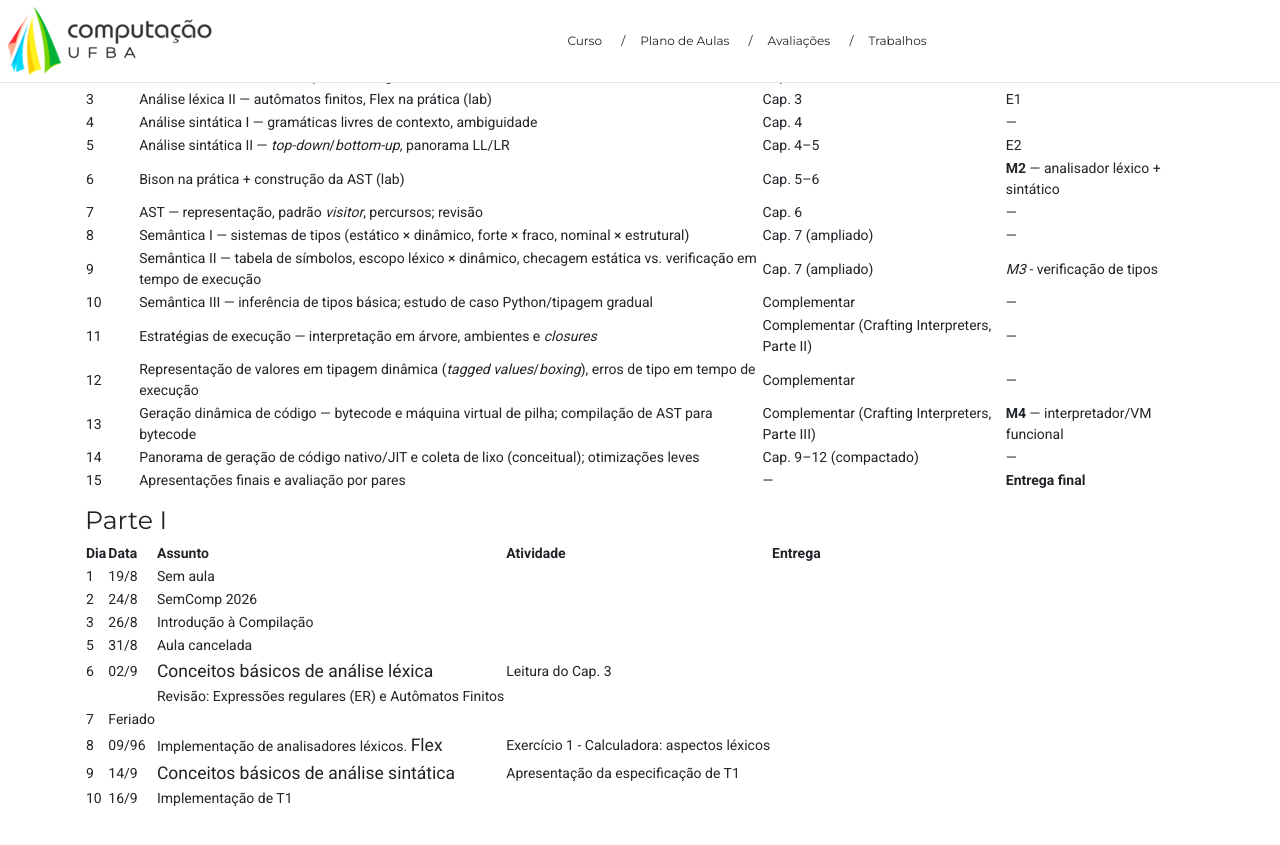
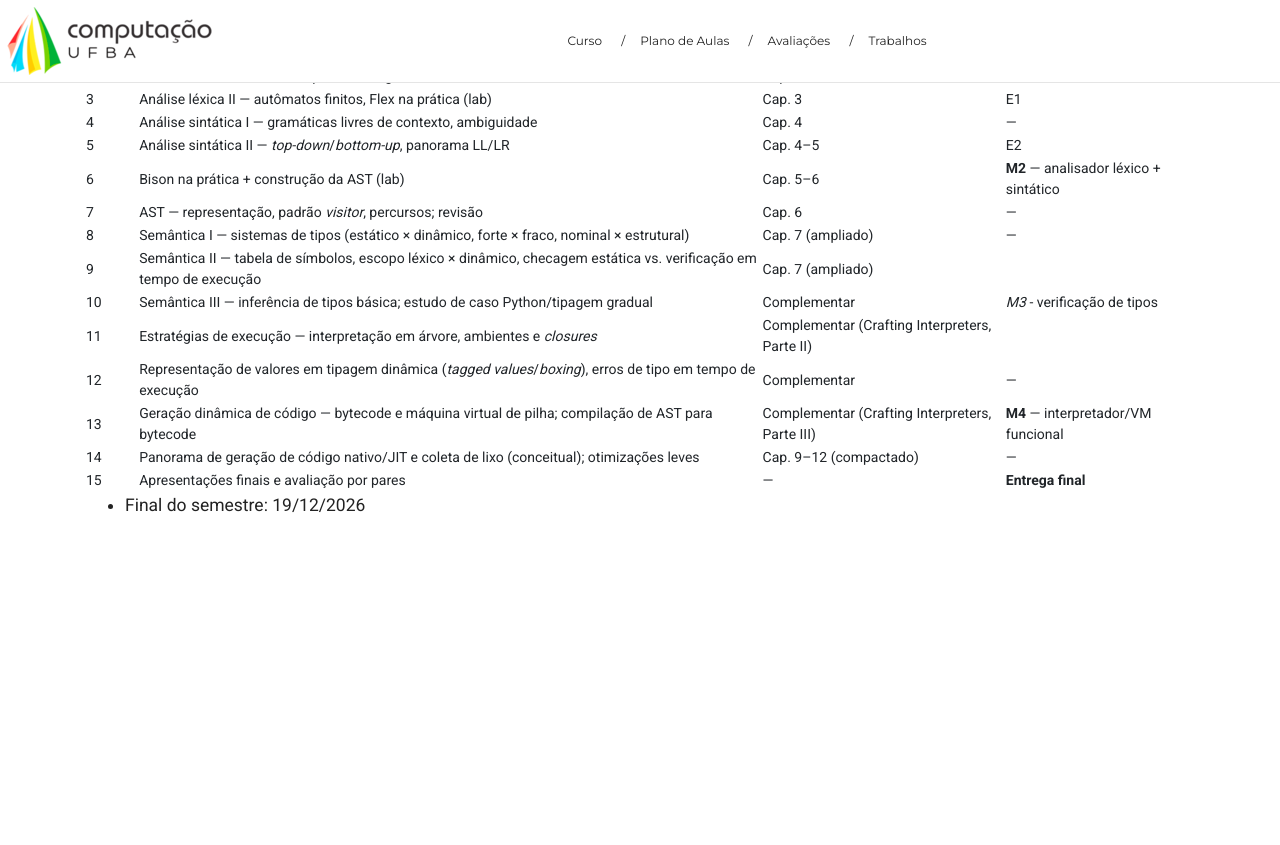
Before and after one commit to MATA61-IC-UFBA/mata61-ic-ufba.github.io, a Jekyll site: the page built from 20262/plano.md, in a window 1280 px wide and 900 px high, scrolled down 611 px. Shown: the top 845 px of the window. Built offline with Jekyll 4.4.1, drawn with Linux system fonts in a browser that asks for light colours; after the commit the page ends 1233 px from its top, so only the background shows below that.

Commit message:
update plano

```diff
--- a/20262/plano.md
+++ b/20262/plano.md
@@ -27,15 +27,16 @@ kickoff:
 | 6 | Bison na prática + construção da AST (lab) | Cap. 5–6 | **M2** — analisador léxico + sintático |
 | 7 | AST — representação, padrão *visitor*, percursos; revisão | Cap. 6 | — |
 | 8 | Semântica I — sistemas de tipos (estático × dinâmico, forte × fraco, nominal × estrutural) | Cap. 7 (ampliado) | — |
-| 9 | Semântica II — tabela de símbolos, escopo léxico × dinâmico, checagem estática vs. verificação em tempo de execução | Cap. 7 (ampliado) | *M3* - verificação de tipos |
-| 10 | Semântica III — inferência de tipos básica; estudo de caso Python/tipagem gradual | Complementar | — |
-| 11 | Estratégias de execução — interpretação em árvore, ambientes e *closures* | Complementar (Crafting Interpreters, Parte II) | — |
+| 9 | Semântica II — tabela de símbolos, escopo léxico × dinâmico, checagem estática vs. verificação em tempo de execução | Cap. 7 (ampliado) |  |
+| 10 | Semântica III — inferência de tipos básica; estudo de caso Python/tipagem gradual | Complementar | *M3* - verificação de tipos |
+| 11 | Estratégias de execução — interpretação em árvore, ambientes e *closures* | Complementar (Crafting Interpreters, Parte II) |  |
 | 12 | Representação de valores em tipagem dinâmica (*tagged values*/*boxing*), erros de tipo em tempo de execução | Complementar | — |
 | 13 | Geração dinâmica de código — bytecode e máquina virtual de pilha; compilação de AST para bytecode | Complementar (Crafting Interpreters, Parte III) | **M4** — interpretador/VM funcional |
 | 14 | Panorama de geração de código nativo/JIT e coleta de lixo (conceitual); otimizações leves | Cap. 9–12 (compactado) | — |
 | 15 | Apresentações finais e avaliação por pares | — | **Entrega final** |
 
 
+<!--
 ### Parte I
 
 | **Dia**  | **Data** | **Assunto**                                             | **Atividade** | **Entrega** |
@@ -46,11 +47,10 @@ kickoff:
 | 6   |  02/9  | [Conceitos básicos de análise léxica](https://www.dropbox.com/scl/fi/fwa19tjod44apseln3iyb/ch03-2ed-Scanning-Thain-Compiler-Book.pdf?rlkey=bpwxzp7g1zxpsqbmwtlui40ow&st=wlp28u3v&dl=0) | Leitura do Cap. 3 | |
 |        |        | Revisão: Expressões regulares (ER) e Autômatos Finitos |          | |
 | 7   | Feriado | | | |
-| 8   |  09/96  | Implementação de analisadores léxicos. [Flex](https://www.dropbox.com/scl/fi/ew65m7cu5wf7yh0bogyy2/ch2-en-1ed-Levine-Flex_Bison-2009-flex.pdf?rlkey=eiwpswu2m3qcs2r7rr184y6in&st=d48feb9r&dl=0) | Exercício 1 - Calculadora: aspectos léxicos | |
+| 8   |  09/9   | Implementação de analisadores léxicos. [Flex](https://www.dropbox.com/scl/fi/ew65m7cu5wf7yh0bogyy2/ch2-en-1ed-Levine-Flex_Bison-2009-flex.pdf?rlkey=eiwpswu2m3qcs2r7rr184y6in&st=d48feb9r&dl=0) | Exercício 1 - Calculadora: aspectos léxicos | |
 | 9   |  14/9  | [Conceitos básicos de análise sintática](https://www.dropbox.com/scl/fi/3euqwn6nj0i8i1kp6n9x5/ch04-2ed-Parsing-Thain-Compiler-Book-1-conceitos.pdf?rlkey=wsps861hfih1e9vi8p8rsm250&st=r0163khx&dl=0) | Apresentação da especificação de T1 | |
 | 10  |  16/9  | Implementação de T1 | | |
-
-<!--
+|     |        |                     | | |
 | 6   |  07  | Análise sintática descendente. [Análise LL(1)](https://www.dropbox.com/scl/fi/m0ea8mzhtj20dxnw934o8/ch04-2ed-Parsing-Thain-Compiler-Book-2-top-down_LL.pdf?rlkey=4t59393k5zp7ckpaflvzyftlx&st=9wi6wlg6&dl=0) | | |
 | 7   |  09  | Bison I | Exercício 2 - Calculadora: integração com Flex | Entrega de T1 |
 | 8   |  14  | Análise sintática ascendente. [Análise LR](https://www.dropbox.com/scl/fi/9l9xq909fqs7qh2r2nds6/ch04-2ed-Parsing-Thain-Compiler-Book-3-bottom-up_LR.pdf?rlkey=ith3jam7mob5weec5l3ncxe0a&st=b9u6vag0&dl=0) | Apresentação da especificação de T2 | |
@@ -90,7 +90,7 @@ kickoff:
 | 34 | 14 | Discussão | | |
 | 35 | 16 | Discussão | | |
 
-<--
+-->
 
 * Final do semestre: 19/12/2026
 
```
